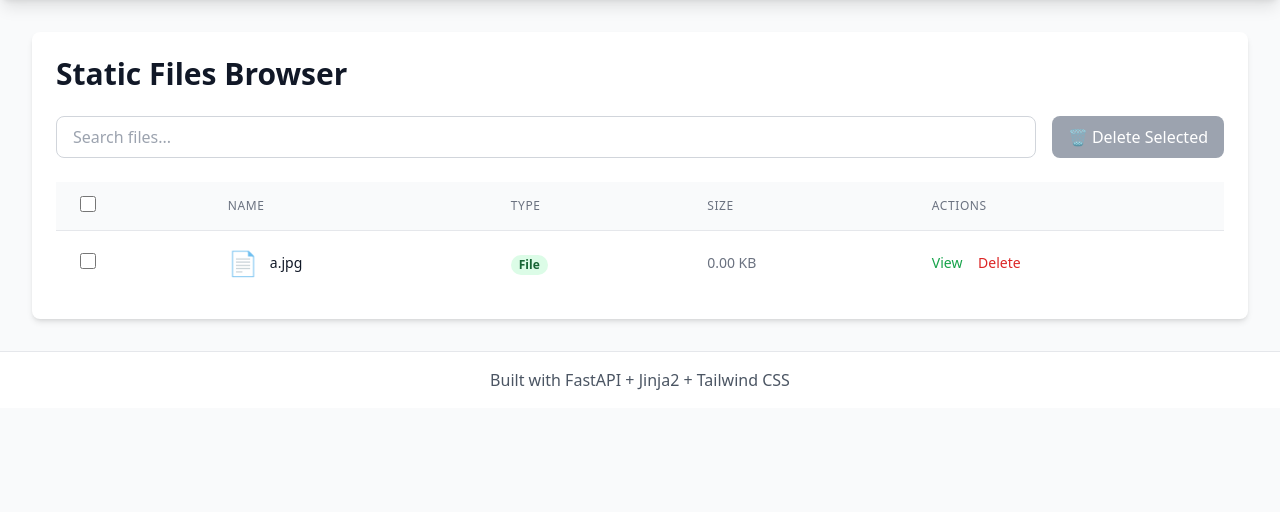
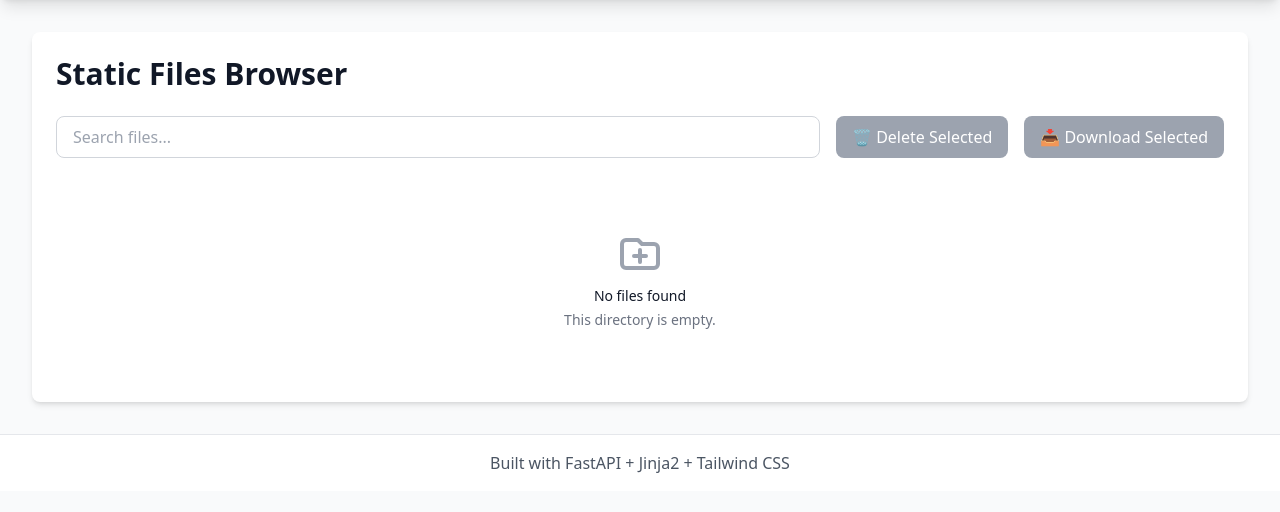
Before and after one commit to thititongumpun/n8n-cleaner-app, a FastAPI app: page / in a window 1280 px wide. Shown: the part 64-576 px from the top of the page. Run offline with FastAPI, Linux system fonts and the light colour scheme; some libraries are stand-ins or nearby versions.

Commit message:
feat: add download selected

```diff
--- a/main.py
+++ b/main.py
@@ -1,10 +1,13 @@
 from fastapi import FastAPI, Request, HTTPException, Form
 from fastapi.templating import Jinja2Templates
 from fastapi.staticfiles import StaticFiles
-from fastapi.responses import RedirectResponse
+from fastapi.responses import RedirectResponse, FileResponse, StreamingResponse
 from pathlib import Path
 from typing import List
 import shutil
+import zipfile
+import io
+from datetime import datetime
 
 app = FastAPI()
 
@@ -154,3 +157,55 @@ async def delete_multiple(request: Request, selected_files: List[str] = Form(...
 
     except Exception as e:
         raise HTTPException(status_code=500, detail=str(e))
+
+
+@app.post("/download-multiple")
+async def download_multiple(selected_files: List[str] = Form(...)):
+    """Download multiple selected files/folders as a ZIP archive"""
+    try:
+        if not selected_files:
+            raise HTTPException(status_code=400, detail="No files selected")
+
+        # Create an in-memory ZIP file
+        zip_buffer = io.BytesIO()
+
+        with zipfile.ZipFile(zip_buffer, 'w', zipfile.ZIP_DEFLATED) as zip_file:
+            for file_path in selected_files:
+                target_path = STATICFILES_DIR / file_path
+                target_path = target_path.resolve()
+
+                # Security check
+                if not str(target_path).startswith(str(STATICFILES_DIR.resolve())):
+                    continue
+
+                if not target_path.exists():
+                    continue
+
+                # Add file or folder to ZIP
+                if target_path.is_file():
+                    # Add single file
+                    zip_file.write(target_path, arcname=file_path)
+                elif target_path.is_dir():
+                    # Add all files in directory recursively
+                    for item in target_path.rglob('*'):
+                        if item.is_file():
+                            arcname = str(item.relative_to(STATICFILES_DIR))
+                            zip_file.write(item, arcname=arcname)
+
+        # Prepare the ZIP for download
+        zip_buffer.seek(0)
+
+        # Generate filename with timestamp
+        timestamp = datetime.now().strftime("%Y%m%d_%H%M%S")
+        filename = f"n8n_files_{timestamp}.zip"
+
+        return StreamingResponse(
+            io.BytesIO(zip_buffer.getvalue()),
+            media_type="application/zip",
+            headers={
+                "Content-Disposition": f"attachment; filename={filename}"
+            }
+        )
+
+    except Exception as e:
+        raise HTTPException(status_code=500, detail=str(e))
--- a/templates/file_list.html
+++ b/templates/file_list.html
@@ -33,6 +33,16 @@ content %}
       disabled
     >
       🗑️ Delete Selected
+    </button>
+
+    <!-- Download Selected Button -->
+    <button
+      id="downloadSelectedBtn"
+      onclick="downloadSelected()"
+      class="px-4 py-2 bg-blue-600 text-white rounded-lg hover:bg-blue-700 transition disabled:bg-gray-400 disabled:cursor-not-allowed"
+      disabled
+    >
+      📥 Download Selected
     </button>
   </div>
 
@@ -247,16 +257,22 @@ content %}
     updateDeleteButton();
   }
 
-  // Update delete button state
+  // Update delete and download button states
   function updateDeleteButton() {
     const checkboxes = document.querySelectorAll(".file-checkbox:checked");
     const deleteBtn = document.getElementById("deleteSelectedBtn");
-    deleteBtn.disabled = checkboxes.length === 0;
+    const downloadBtn = document.getElementById("downloadSelectedBtn");
+
+    const isDisabled = checkboxes.length === 0;
+    deleteBtn.disabled = isDisabled;
+    downloadBtn.disabled = isDisabled;
 
     if (checkboxes.length > 0) {
       deleteBtn.textContent = `🗑️ Delete Selected (${checkboxes.length})`;
+      downloadBtn.textContent = `📥 Download Selected (${checkboxes.length})`;
     } else {
       deleteBtn.textContent = "🗑️ Delete Selected";
+      downloadBtn.textContent = "📥 Download Selected";
     }
   }
 
@@ -302,6 +318,30 @@ content %}
     };
   }
 
+  // Download selected items
+  function downloadSelected() {
+    const checkboxes = document.querySelectorAll(".file-checkbox:checked");
+    if (checkboxes.length === 0) return;
+
+    // Create a form to submit the download request
+    const form = document.createElement("form");
+    form.method = "POST";
+    form.action = "/download-multiple";
+
+    // Add each selected file as a form input
+    checkboxes.forEach((checkbox) => {
+      const input = document.createElement("input");
+      input.type = "hidden";
+      input.name = "selected_files";
+      input.value = checkbox.value;
+      form.appendChild(input);
+    });
+
+    document.body.appendChild(form);
+    form.submit();
+    document.body.removeChild(form);
+  }
+
   // Close modal
   function closeModal() {
     document.getElementById("deleteModal").classList.add("hidden");
```
Also changed, not shown: n8n_ffmpeg/a.jpg (deleted), 1 other file.
